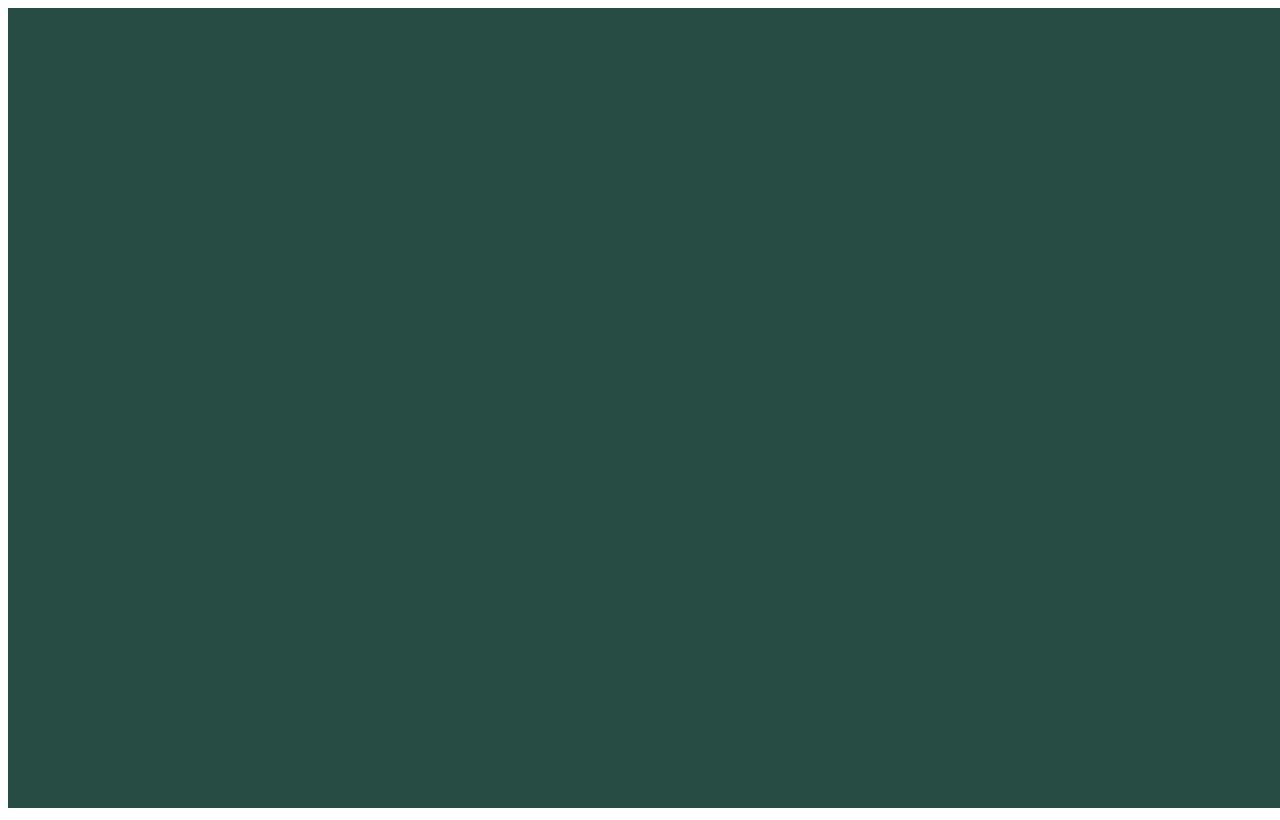
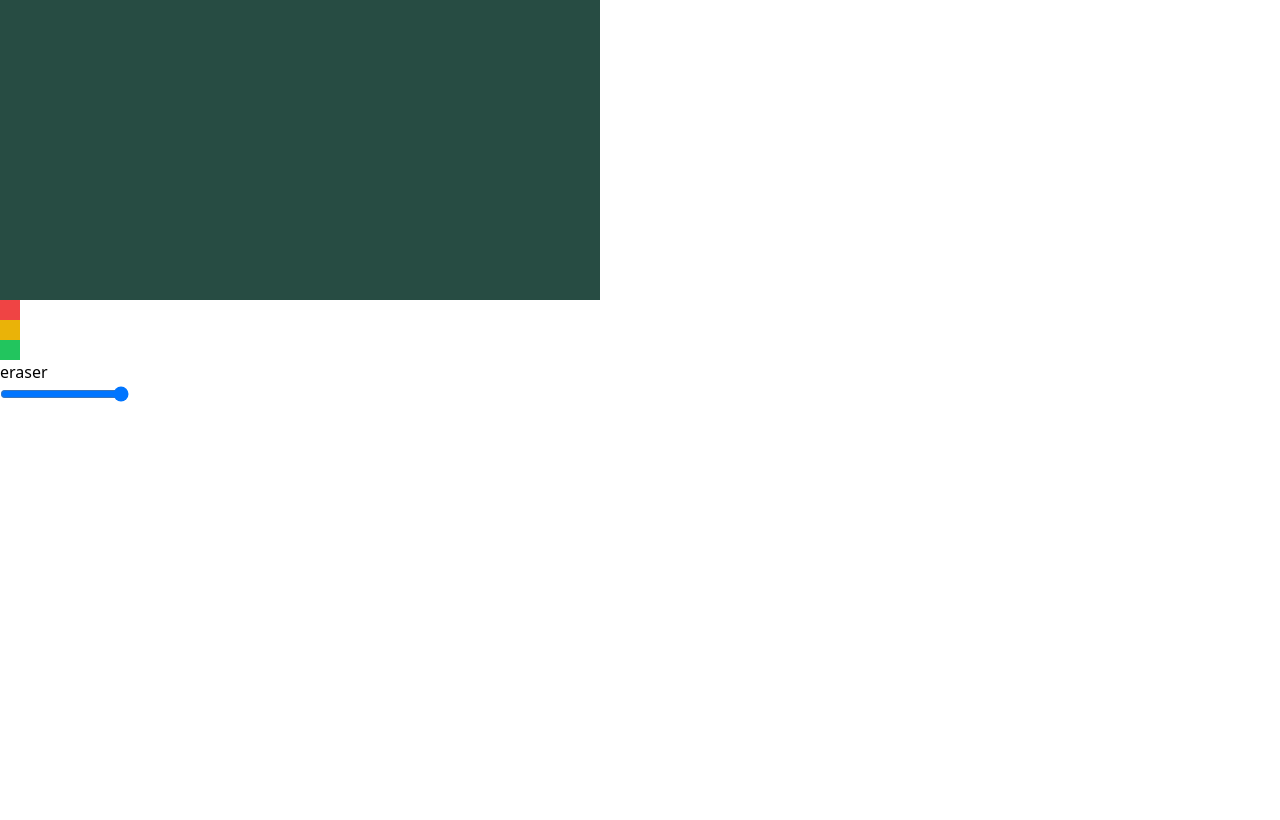
Before and after one commit to Rakshank-Verma/Collaborative-Drawing-Canvas, a React (Vite) app: page / in a window 1280 px wide. Built offline with nearby package versions, Linux system fonts and the light colour scheme.

Commit message:
Brush size and eraser added

```diff
--- a/index.html
+++ b/index.html
@@ -6,7 +6,7 @@
     <meta name="viewport" content="width=device-width, initial-scale=1.0" />
     <title>Vite + React</title>
   </head>
-  <body class="bg-gray-400">
+  <body>
     <div id="root"></div>
     <script type="module" src="/src/main.jsx"></script>
   </body>
--- a/src/App.jsx
+++ b/src/App.jsx
@@ -12,38 +12,65 @@ const App = () => {
       contextRef.current.moveTo(pos.x, pos.y);
       pos.x = e.clientX;
       pos.y = e.clientY;
-      // setPos((prePos) => ({ ...prePos, x: e.clientX, y: e.clientY }));
       contextRef.current.lineTo(pos.x, pos.y);
       contextRef.current.stroke();
     }
   };
 
+  const changePenColor = (color) => {
+    contextRef.current.strokeStyle = color;
+  };
+
+  const changeEraserSize = (size) => {
+    contextRef.current.lineWidth = size;
+  };
+
   useEffect(() => {
     const canvas = canvasRef.current;
     canvas.style.backgroundColor = "#274c43";
-    canvas.width = window.innerWidth;
-    canvas.height = window.innerHeight;
+    canvas.width = "600";
+    canvas.height = "300";
 
     const context = canvas.getContext("2d");
     context.lineCap = "round";
-    context.strokeStyle = "white";
+    context.strokeStyle = "wheat";
 
-    context.lineWidth = 5;
+    context.lineWidth = 3;
     contextRef.current = context;
   }, []);
 
   return (
+    <>
+      <div className="inline">
         <canvas
           id="canvas"
           ref={canvasRef}
           onMouseDown={(e) => {
-        // console.log(e.nativeEvent);
             setPos((prePos) => ({ ...prePos, x: e.clientX, y: e.clientY }));
             setIsDrawing((prev) => (prev = true));
           }}
           onMouseUp={() => setIsDrawing((prev) => (prev = false))}
           onMouseMove={draw}
         />
+      </div>
+      <div
+        className="w-5 h-5 bg-red-500"
+        onClick={() => changePenColor("Red")}
+      ></div>
+      <div
+        className="w-5 h-5 bg-yellow-500"
+        onClick={() => changePenColor("Yellow")}
+      ></div>
+      <div
+        className="w-5 h-5 bg-green-500"
+        onClick={() => changePenColor("Green")}
+      ></div>
+      <div onClick={() => changePenColor("#274c43")}>
+        eraser
+      </div>
+      <input type="range" id="vol" name="vol" min="0" max="50" onChange={(e)=>{changeEraserSize(e.target.value)}}></input>
+
+    </>
   );
 };
 
--- a/src/main.jsx
+++ b/src/main.jsx
@@ -1,6 +1,7 @@
 import React from "react";
 import ReactDOM from "react-dom/client";
 import App from "./App.jsx";
+import "./index.css"
 
 ReactDOM.createRoot(document.getElementById("root")).render(
   // <React.StrictMode>
--- a/tailwind.config.js
+++ b/tailwind.config.js
@@ -1,6 +1,9 @@
 /** @type {import('tailwindcss').Config} */
 export default {
-  content: ["./index.html", "./src/**/*.{js,ts,jsx,tsx}"],
+  content: [
+    "./index.html",
+    "./src/**/*.{js,ts,jsx,tsx}",
+  ],
   theme: {
     extend: {},
   },
```
Also changed, not shown: package.json (+5 -5 lines), 1 other file (tests, documents, lock files or other folders). Lines whose indentation alone changed are shown as unchanged.
